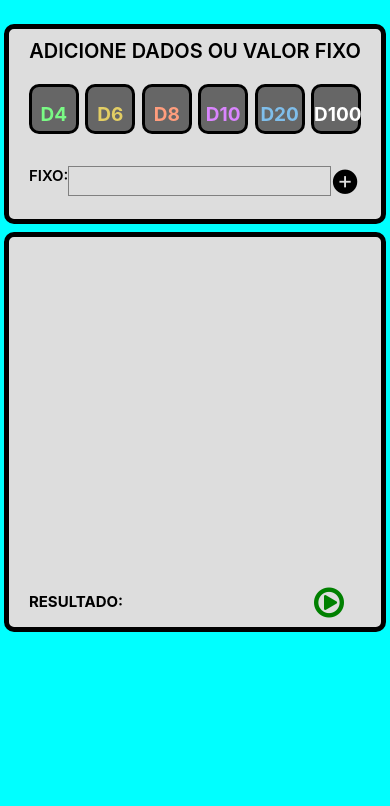
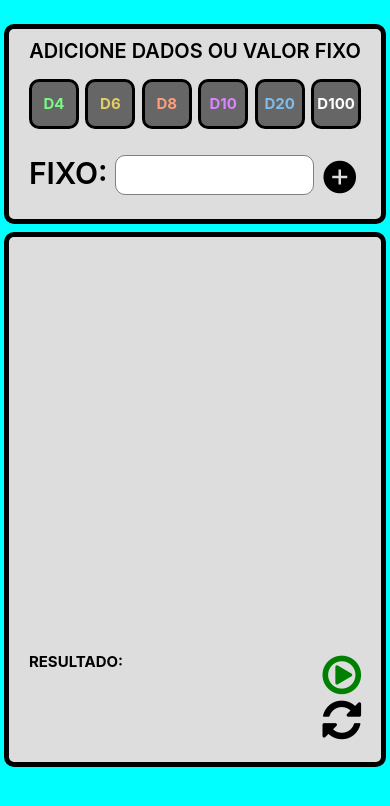
Before and after one commit to Tiago18555/RPG_Dice_Calculator, a React Native app: screen / in a window 390 px wide. Shown: the top 806 px of the page. Built offline with nearby package versions, Linux system fonts and the light colour scheme.

Commit message:
Adição de valor fixo + aexibição do resultado

```diff
--- a/App.js
+++ b/App.js
@@ -1,15 +1,15 @@
-import { StatusBar } from 'expo-status-bar';
 import React, { useState } from 'react';
-import { StyleSheet, Text, View } from 'react-native';
-import { SmallDiceBox, DiceBox } from './components/dice';
+import { StyleSheet, View, ScrollView } from 'react-native';
 import { SetDicesContainer } from './components/setDicesContainer'
-import { Ionicons } from '@expo/vector-icons';
-import { DiceRenderContainer } from './components/diceRenderContainer';
+import DiceRenderContainer from './components/diceRenderContainer';
+import { ResultLabel } from './components/resultLabel'
 
 
 export default function App() {
   const [diceRender, setDiceRender] = useState([]);
+  // const [resetApp, setResetApp] = useState();
   var newData = []
+  var resultString = '';
 
   return (
     <>
@@ -23,7 +23,9 @@ export default function App() {
         <DiceRenderContainer
           arrayOfDices={
             newData = newData === [] ? 'teste' : diceRender
-          }/>
+          }
+          resultString={resultString}
+          />
       </View>
     </>
   );
--- a/app.json
+++ b/app.json
@@ -23,7 +23,8 @@
       "adaptiveIcon": {
         "foregroundImage": "./assets/adaptive-icon.png",
         "backgroundColor": "#FFFFFF"
-      }
+      },
+      "package": "DiceRoll.apk"
     },
     "web": {
       "favicon": "./assets/favicon.png"
--- a/components/dice/index.js
+++ b/components/dice/index.js
@@ -12,12 +12,13 @@ export function DiceBox ({diceType, textColor}) {
 		<>
 			<View style={styles.container}>
 				<Text style={{
-					fontSize: 19,
+					fontSize: 15,
 					fontWeight: "bold",
 					textAlign: 'center',
 					margin: 'auto',
 					color: textColor,
-				}}>
+				}}
+				>
 					{diceType}
 				</Text>
 			</View>
@@ -30,12 +31,13 @@ export function StaticDiceBox ({diceType, textColor}) {
 		<>
 			<View style={styles.smallContainer}>
 				<Text style={{
-					fontSize: 19,
+					fontSize: 15,
 					fontWeight: "bold",
 					textAlign: 'center',
 					margin: 'auto',
 					color: textColor
-				}}>
+				}}
+				>
 					{diceType}
 				</Text>
 			</View>
@@ -52,7 +54,7 @@ const styles = StyleSheet.create({
 		borderStyle: 'solid',
 		borderWidth: 3,
 		borderRadius: 10,
-		paddingTop: 10,
+		paddingTop: 'auto',
 		margin: 4,
 	},
 	smallContainer: {
@@ -63,6 +65,6 @@ const styles = StyleSheet.create({
 		borderStyle: 'solid',
 		borderWidth: 3,
 		borderRadius: 10,
-		paddingTop: 10
+		paddingTop: 'auto',
 	}
 })
--- a/components/diceRenderContainer/index.js
+++ b/components/diceRenderContainer/index.js
@@ -1,44 +1,30 @@
-import { StatusBar } from 'expo-status-bar';
 import React, { useState } from 'react';
-import { StyleSheet,
-  Text,
-  View,
-  Image,
-  ScrollView,
-  TouchableOpacity,
-  TextInput,
-  Button,
-} from 'react-native';
 import { DiceBox } from '../dice';
-import { addDice } from '../../App'
+import ResultLabel from '../resultLabel'
+import { StyleSheet, Text, View, TouchableOpacity } from 'react-native';
+import { FontAwesome } from '@expo/vector-icons';
 
-import { AntDesign } from '@expo/vector-icons';
-import { Ionicons } from '@expo/vector-icons';
-import { FontAwesome } from '@expo/vector-icons';
+
 var arr = [], arrResult = []
-var resultString = '';
 
-export function DiceRenderContainer ({ arrayOfDices }) {
+function DiceRenderContainer ({ arrayOfDices, resultString }) {
 	//INDEXES => DB_0~25 DiceBox
 
 	const [disableButton, setDisableButton] = useState()
 
 	let colorState = 'green'
 
-	if (arr.length < 21) {
+	if(disableButton) colorState = 'grey'
+	else colorState = 'green'
+
+	if (arr.length < 20) {
 		if(arrayOfDices[0] !== undefined) {
 			arr.push(arrayOfDices[0])
 			arrResult.push(arrayOfDices[0][2])
-			// console.log(arrResult)
 		}
 	}else{
 		if(!disableButton){	setDisableButton(true) } // Para evitar loop infinito no state durante o loading
 	}
-
-
-	if(disableButton) colorState = 'grey'
-	else colorState = 'green'
-
 
 	return (
 		<>
@@ -46,8 +32,6 @@ export function DiceRenderContainer ({ arrayOfDices }) {
 				<View style={styles.container}>
 					{
 						arr.map((item, index) => {
-							//console.log(index, index !== 0)
-							if(index !== 0) //Para não renderizar o primeiro dado da array
 							return	(
 								<DiceBox
 									diceType={item[1]}
@@ -58,29 +42,11 @@ export function DiceRenderContainer ({ arrayOfDices }) {
 						})
 					}
 				</View>
-				<View style={styles.container}>
-					<Text
-						style={{
-							position: 'absolute',
-							top: -5,
-							fontWeight: "700",
-							fontSize: 15
-						}}
-					>
-						RESULTADO: {resultString}
-					</Text>
-					<TouchableOpacity
-						style={styles.playButton}
-						onPress={calculate.bind(this, [arrResult])}
-						onPress={setDisableButton.bind(this, [true])}
-					>
-						<FontAwesome
-							name="play-circle-o"
-							size={35}
-							color={colorState}
+				<ResultLabel
+					arrResult={arrResult}
+					resultString={resultString}
+					colorState={colorState}
 				/>
-					</TouchableOpacity>
-				</View>
 			</View>
 		</>
 	)
@@ -89,7 +55,7 @@ export function DiceRenderContainer ({ arrayOfDices }) {
 const styles = StyleSheet.create({
 	mainContainer: {
 		width: '98%',
-		height: 400,
+		height: '65%',
 		margin: '1%',
 		padding: 10,
 		backgroundColor: '#ddd',
@@ -110,23 +76,23 @@ const styles = StyleSheet.create({
 		textAlign: 'center',
 		fontWeight: "600",
 	},
-	playButton: {
-		position: 'absolute',
-		top: -12,
-		left: 295,
-	}
 })
 
-function calculate (...params) {
-	params[0][0].map(
+export function calculate (resultString, array) {
+	if (array[0] !== undefined) {
+		array.map(
 			(item, index) => {
-			if(index + 1 != params[0][0].length ) {
+				if(index + 1 != array.length ) {
 					resultString += `${item} + `
 				} else {
-				resultString += `${item} = ${params[0][0].reduce(
+					resultString += `${item} = ${array.reduce(
 						(prevVal, elem) => Number.parseInt(prevVal) + Number.parseInt(elem), 0
 					)}`
 				}
 			}
 		)
 	}
+	return resultString;
+}
+
+export default DiceRenderContainer;
--- /dev/null
+++ b/components/resultLabel/index.js
@@ -0,0 +1,77 @@
+import { StatusBar } from 'expo-status-bar';
+import React, { useState } from 'react';
+import { StyleSheet, Text, View, TouchableOpacity } from 'react-native';
+import { FontAwesome } from '@expo/vector-icons';
+import { calculate } from '../diceRenderContainer'
+
+export default function ResultLabel ({ arrResult, resultString, colorState }) {
+
+	const [resultLabel, setResultLabel] = useState()
+
+	return (
+		<>
+			<View style={styles.container}>
+				<Text
+					style={{
+						width: '89%',
+						fontWeight: "700",
+						fontSize: 15,
+						marginRight: '2%',
+					}}
+					adjustsFontSizeToFit={true}
+					numberOfLines={3}
+					ellipsizeMode='tail'
+				>
+					RESULTADO: {resultLabel}
+				</Text>
+				<View style={styles.subContainer}>
+					<TouchableOpacity
+						style={styles.playButton}
+						onPress={resultString = calculate(resultString, arrResult)}
+						onPress={setResultLabel.bind(this, [resultString])}
+					>
+						<FontAwesome
+							name="play-circle-o"
+							size={45}
+							color={colorState}
+						/>
+					</TouchableOpacity>
+					<TouchableOpacity
+						style={styles.playButton}
+							// onPress={setRefreshPage.bind(type, ["refresh"])}
+					>
+						<FontAwesome
+							name="refresh"
+							size={45}
+							color="black"
+						/>
+					</TouchableOpacity>
+				</View>
+			</View>
+		</>
+	)
+}
+
+const styles = StyleSheet.create({
+	container : {
+		display: 'flex',
+		flexDirection: 'row',
+		padding: 10,
+	},
+	subContainer: {
+		width: 'auto',
+		margin: 0,
+		padding: 0,
+	},
+	playButton: {
+		// position: 'absolute',
+		// top: -50,
+		// left: 320,
+	},
+	refreshButton: {
+		// position: 'absolute',
+		// top: 600,
+		// left: 295,
+	}
+
+})
--- a/components/setDicesContainer/index.js
+++ b/components/setDicesContainer/index.js
@@ -17,13 +17,15 @@ var getRandomDices;
 export function SetDicesContainer ({ callbackArray }) {
 	/*
 		INDEXES => SDB_0~6 StaticDiceBox, TO_0~6 TouchedOpacity
+	*/
 
-	*/
 	const [text, setText] = useState('');
 	const [arrayOfDices, setArrayOfDices] = React.useState();
+	const [addButton, setAddButton] = useState();
 
-	// console.log('state ', arrayOfDices)
-	// console.log('GTD ', getRandomDices)
+	if (text === '' && setAddButton === true) {
+		setAddButton(false);
+	}
 
 	return (
 		<>
@@ -65,8 +67,8 @@ export function SetDicesContainer ({ callbackArray }) {
 				<View style={styles.container}>
 					<Text
 						style={{
-							fontSize: 15,
-							fontWeight: "600"
+							fontSize: 30,
+							fontWeight: "600",
 						}}
 					>
 						FIXO:
@@ -75,18 +77,24 @@ export function SetDicesContainer ({ callbackArray }) {
 						style={styles.input}
 						onChangeText={text => setText(text)}
 						defaultValue={text}
+						keyboardType='number-pad'
+						maxLength={2}
 					/>
-					<Ionicons
-						name="add-circle-sharp"
-						size={30}
-						color="black"
-						onPress={
-							setArrayOfDices.bind(this, [text])
-						}
-						onPress={
-							callbackArray.bind(this, arrayOfDices)
-						}
-					/>
+					<TouchableOpacity
+						onPress={setArrayOfDices.bind(this, [text])}
+						onPress={callbackArray.bind(this, [[
+							'#FF7777',	//Cor do render do dado
+							text,		//Label
+							text		//Valor p/ array dos calculos
+						]])}
+						//Fazer um IF / ELSE (se addButton === false, disable = true<TouchableOpacity>)
+					>
+						<Ionicons
+							name="add-circle-sharp"
+							size={40}
+							color="black"
+						/>
+					</TouchableOpacity>
 				</View>
 			</View>
 		</>
@@ -118,11 +126,16 @@ const styles = StyleSheet.create({
 		fontWeight: "600",
 	},
 	input: {
-		width: '80%',
-		height: 30,
+		width: '60%',
+		height: 40,
 		borderColor: 'grey',
 		borderStyle: 'solid',
 		borderWidth: 1,
+		borderRadius: 10,
+		backgroundColor: '#FFFFFF',
+		fontSize: 25,
+		fontWeight: "700",
+		textAlign: 'center',
 	}
 })
 
--- a/scripts/index.js
+++ b/scripts/index.js
@@ -15,9 +15,3 @@ export function generateRandomDiceValue (type) {
     }
 	return setDice[type].value;
 }
-
-export function setArrayOfDices (newValue, arrayOfDices) {
-	arrayOfDices.push(newValue);
-	console.log(arrayOfDices);
-	return arrayOfDices;
-}
```
Lines whose indentation alone changed are shown as unchanged.
